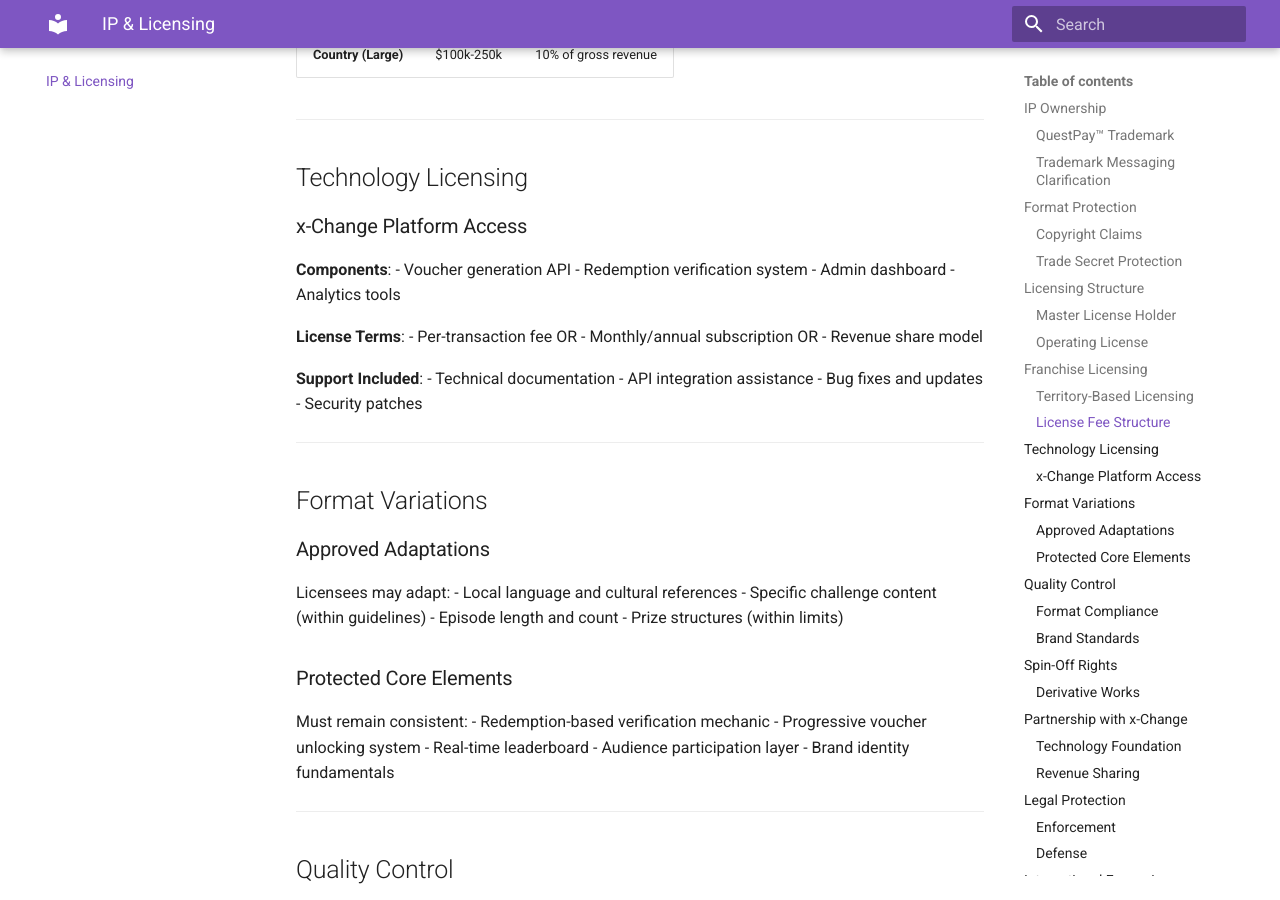
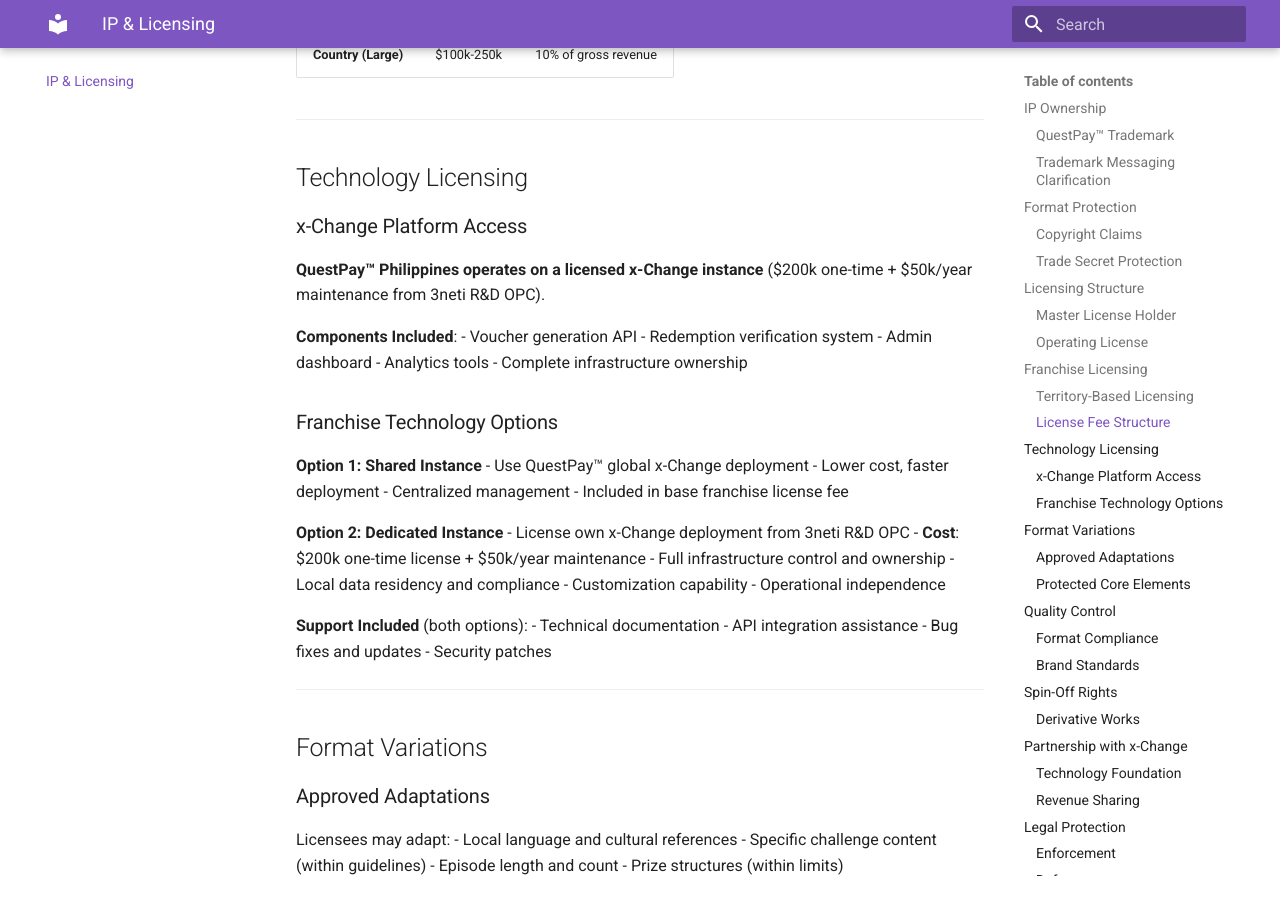
Before and after one commit to 3neti/questpay-docs, an MkDocs documentation site: the page built from docs/licensing.md, in a window 1280 px wide and 900 px high, scrolled down 2208 px. Built offline with MkDocs 1.6.1 and Material for MkDocs 9.7.7, drawn with Linux system fonts in a browser that asks for light colours.

Commit message:
Add x-Change technology licensing structure (k license + k/year maintenance)
- Update Phase 1 investment to k-750k including technology costs
- Add Technology Licensing Model section to technology.md explaining white-label SaaS model
- Clarify QuestPay owns licensed x-Change instance with full infrastructure control
- Update partnerships.md to reflect integration with licensed platform
- Update resource requirements across production.md, nextsteps.md, and monetization.md
- Add franchise technology options (shared vs. dedicated) in licensing.md
- Emphasize strategic advantage: QuestPay independence with 3neti support

```diff
--- a/docs/licensing.md
+++ b/docs/licensing.md
@@ -113,18 +113,32 @@ This distinction is important for:
 
 ### x-Change Platform Access
 
-**Components**:
+**QuestPay™ Philippines operates on a licensed x-Change instance** ($200k one-time + $50k/year maintenance from 3neti R&D OPC).
+
+**Components Included**:
 - Voucher generation API
 - Redemption verification system
 - Admin dashboard
 - Analytics tools
+- Complete infrastructure ownership
 
-**License Terms**:
-- Per-transaction fee OR
-- Monthly/annual subscription OR
-- Revenue share model
+### Franchise Technology Options
 
-**Support Included**:
+**Option 1: Shared Instance**
+- Use QuestPay™ global x-Change deployment
+- Lower cost, faster deployment
+- Centralized management
+- Included in base franchise license fee
+
+**Option 2: Dedicated Instance**
+- License own x-Change deployment from 3neti R&D OPC
+- **Cost**: $200k one-time license + $50k/year maintenance
+- Full infrastructure control and ownership
+- Local data residency and compliance
+- Customization capability
+- Operational independence
+
+**Support Included** (both options):
 - Technical documentation
 - API integration assistance
 - Bug fixes and updates
```
Also changed, not shown: docs/monetization.md (+11 -3 lines), docs/nextsteps.md (+6 -1 lines), docs/partnerships.md (+12 -5 lines), docs/production.md (+7 -2 lines), docs/technology.md (+35 -0 lines).
